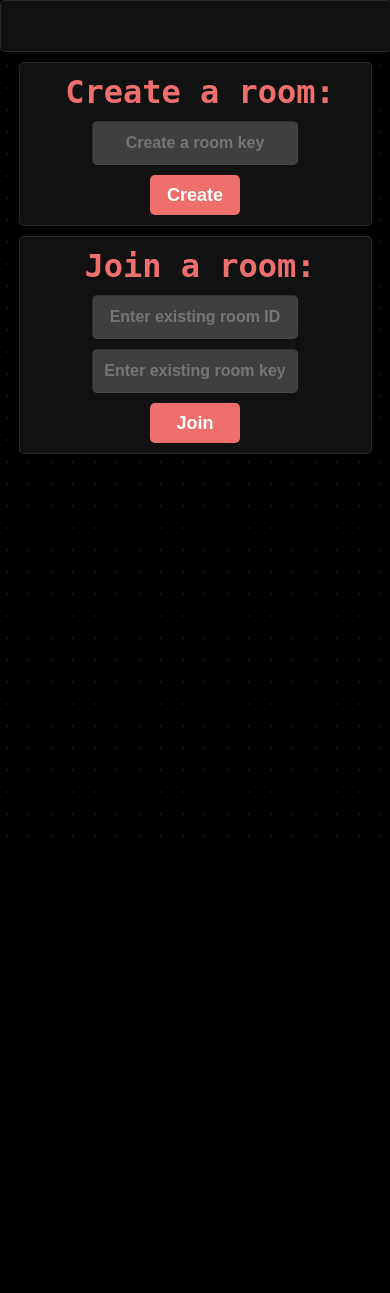
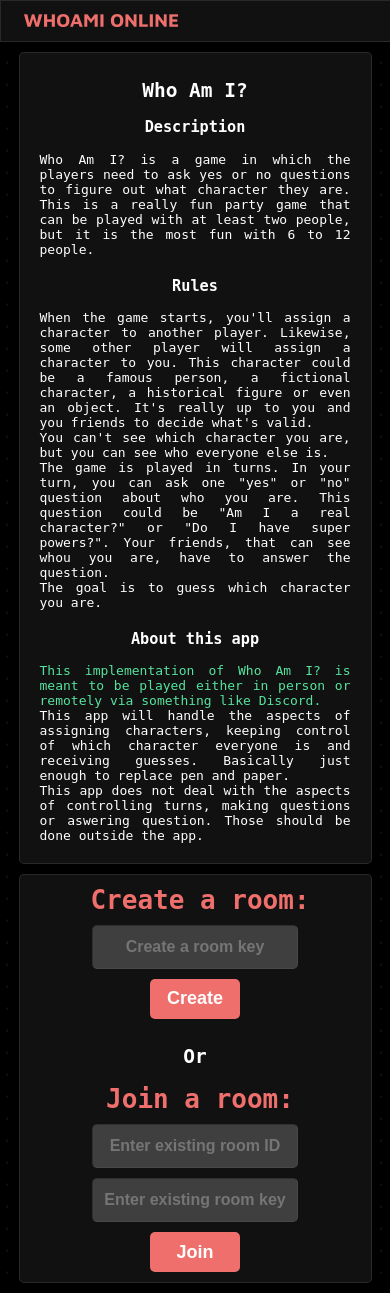
Before and after one commit to atiagosoares/my_first_app, a Flask app: page /create-or-join-room in a window 390 px wide. Before the commit the page ends 837 px from the top, so only its background shows below. Run offline with Flask 2, Linux system fonts and the light colour scheme.

Commit message:
Fixed game-info bug; improved visual on mobile

```diff
--- a/run.py
+++ b/run.py
@@ -2,4 +2,4 @@ from whoami import socket, app
 
 if __name__ == '__main__':
     # Threaded option to enable multiple instances for multiple user access support
-    socket.run(app, debug=False)
+    socket.run(app, debug=True)
--- a/whoami/static/style.css
+++ b/whoami/static/style.css
@@ -10,15 +10,28 @@
     --border: rgba(90,100,90,0.3)
 }
 
+#logo{
+    margin: 0px;
+    padding: 0px;
+}
+
 #login-form-wrapper{
     padding-top: 100px;
     padding-bottom: 100px;
 }
 
 #room-info{
-    width: auto;
-    padding-top: 0px;
+    height: 100%;
+    background-color: transparent;
+    border: transparent;
+    margin: auto;
     margin-top: 0px;
+    margin-bottom: 0px;
+    padding:0px;
+}
+
+#game-rules{
+    margin-top: 10px;
 }
 
 #room-status-indicator-Open{
@@ -29,10 +42,42 @@
     color: var(--primary);
 }
 
+#room-info-heading-display{
+    width: 50%;
+    margin-top: 0px;
+    padding-top: 0px;
+}
+
+#room-info-data-display{
+    margin: 0px;
+    padding: 0px;
+    text-align: left;
+}
+
+#sub-header{
+    height: 90px;
+    background-color:#444;
+    margin-bottom: 10px;
+}
+
+#room-title{
+    margin: 0px;
+    padding: 0px;
+    color: var(--primary);
+}
+
+#controls {
+    padding-top: 0px;
+    height: 100px;
+}
+
+#create-room-wrapper{
+    margin-top: 10px;
+}
+
 body{
     font-family: monospace;
     text-align: center;
-    font-size: 16px;
     margin:0;
     padding: 0;
     background: -webkit-linear-gradient(left, var(--secondary) 20px, transparent 1%) center, -webkit-linear-gradient(var(--secondary) 20px, transparent 1%) center, var(--third);
@@ -92,14 +137,14 @@ input[type="submit"] {
 
 button {
     margin-bottom: 10px;
-    width: 100px;
+    width: 20%;
     height: 60px;
-    margin-right: 10px;
+    margin: 2.5%;
     padding: 10px;
     background-color: #222;
     border-width: 0px;
     border-radius: 10px;
-    font-size: medium;
+    font-size: 11px;
     font-weight: bold;
     color: white;
 }
@@ -108,11 +153,24 @@ button:hover {
     background-color: #444
 }
 
+bold {
+    color: var(--fourth);
+}
+
+.justify{
+    text-align: justify;
+    margin-left: 20px;
+    margin-right: 20px;
+    margin-bottom: 20px
+}
+
 .cover{
     width: 100%;
     max-width: 100%;
-    height: 50px;
+    height: 40px;
     padding-top: 0px;
+    border-radius:0px;
+    margin-bottom: 0px;
 }
 
 .cover-content{
@@ -154,7 +212,7 @@ button:hover {
 
 .user-container{
     padding: 0;
-    height: 50px;
+    height: 40px;
     text-align: left;
 }
 
@@ -218,11 +276,12 @@ button:hover {
     margin: 0px;
     padding: 0px;
     background: transparent;
-    border: transparent;
+    border:transparent;
+    border-radius: 0px;
     height: 100%;
-    width: 30%;
+    width: 20%;
     float:left;
-    text-align: right;
+    text-align: center;
 }
 
 .user-container-character-display{
@@ -242,3 +301,11 @@ button:hover {
     width: 300px;
     padding: 0px;
 }
+
+.status-Open{
+    color: var(--fourth);
+}
+
+.status-Closed{
+    color: var(--primary);
+}
--- a/whoami/templates/create-or-join-room.html
+++ b/whoami/templates/create-or-join-room.html
@@ -1,15 +1,49 @@
 
 {% extends 'base.html' %}
 {% block body %}
-<div class="cover"></div>
+<div class="cover">
+    <div id="logo" class="splitter-left">
+        <img src="{{ url_for('static', filename='images/logo.png') }}" class="textv-center">
+    </div>
+</div>
+<div id = "game-rules">
+    <h2>Who Am I?</h2>
+    <h3>Description</h3>
+    <p class='justify'>
+        Who Am I? is a game in which the players need to ask yes or no questions to figure out
+        what character they are. This is a really fun party game that can be played with at least
+        two people, but it is the most fun with 6 to 12 people.
+    </p>
+
+    <h3>Rules</h3>
+    <p class='justify'>
+        When the game starts, you'll assign a character to another player. Likewise, some other player
+        will assign a character to you. This character could be a famous person, a fictional character,
+        a historical figure or even an object. It's really up to you and you friends to decide what's
+        valid.<br>
+        You can't see which character you are, but you can see who everyone else is.<br>
+        The game is played in turns. In your turn, you can ask one "yes" or "no" question about who
+        you are. This question could be "Am I a real character?" or "Do I have super powers?". Your friends,
+        that can see whou you are, have to answer the question. <br>
+        The goal is to guess which character you are.
+    </p>
+    <h3>About this app</h3>
+    <p class='justify'>
+        <bold>This implementation of Who Am I? is meant to be played either in person or remotely via something
+        like Discord.</bold> <br>
+        This app will handle the aspects of assigning characters, keeping control of
+        which character everyone is and receiving guesses. Basically just enough to replace pen and paper.<br>
+        This app does not deal with the aspects of controlling turns, making questions or aswering question.
+        Those should be done outside the app.
+    </p>
+</div>
 <div id="create-room-wrapper">
     <h1>Create a room:</h1>
     <form action={{create_endpoint}} method="POST">
         <input id = "new_room_key_input" type="text" name="room_key" placeholder = "Create a room key"><br>
         <input type="submit" class="important-submit" value="Create">
     </form>
-</div>
-<div id ="join-room-wrapper">
+    <h2>Or</h2>
 <h1>Join a room:</h1>
     <form action={{join_endpoint}} method="POST">
         <input type="text" id="existing_room_id" name="room_id" placeholder="Enter existing room ID"><br>
--- a/whoami/templates/login-form.html
+++ b/whoami/templates/login-form.html
@@ -1,6 +1,9 @@
 {% extends 'base.html' %}
 {% block body %}
 <div class="cover"></div>
+    <div id="logo" class="splitter-left">
+        <img src="{{ url_for('static', filename='images/logo.png') }}" class="textv-center">
+    </div>
 <div id="login-form-wrapper" class="center">
 <form method="post">
     <label id= "username-label" for="username"><h1>Choose a name:</h1></label><br>
```
Also changed, not shown: whoami/templates/room.html (+21 -26 lines), app.db, whoami/static/images/logo.png.
